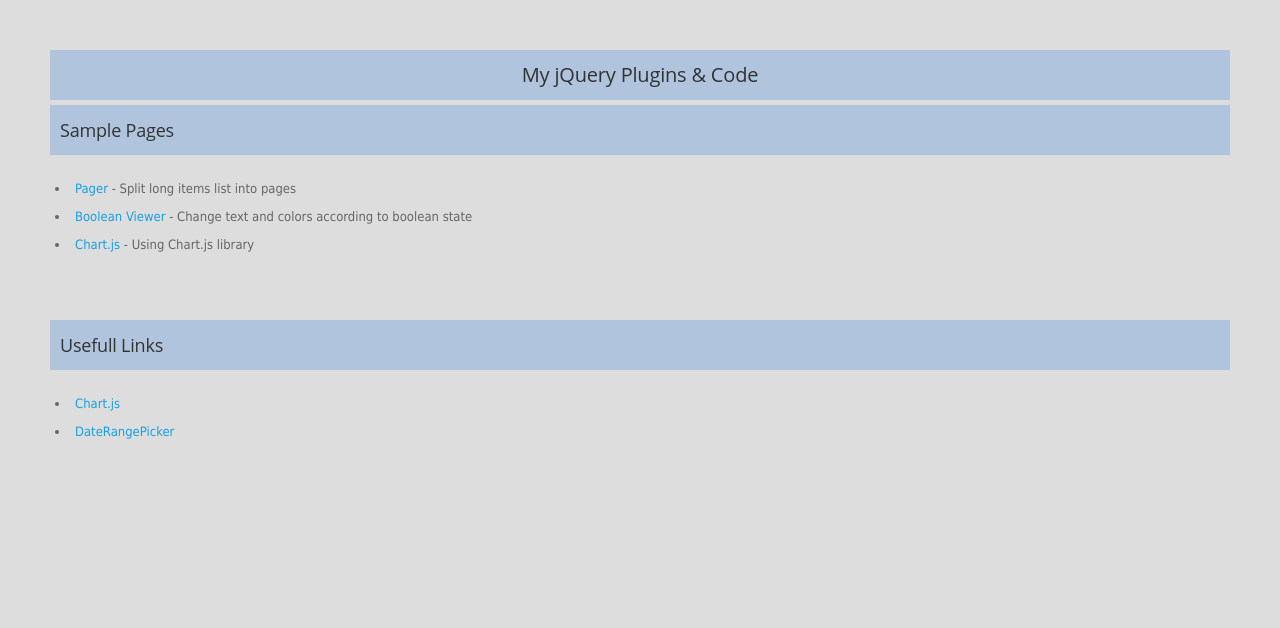
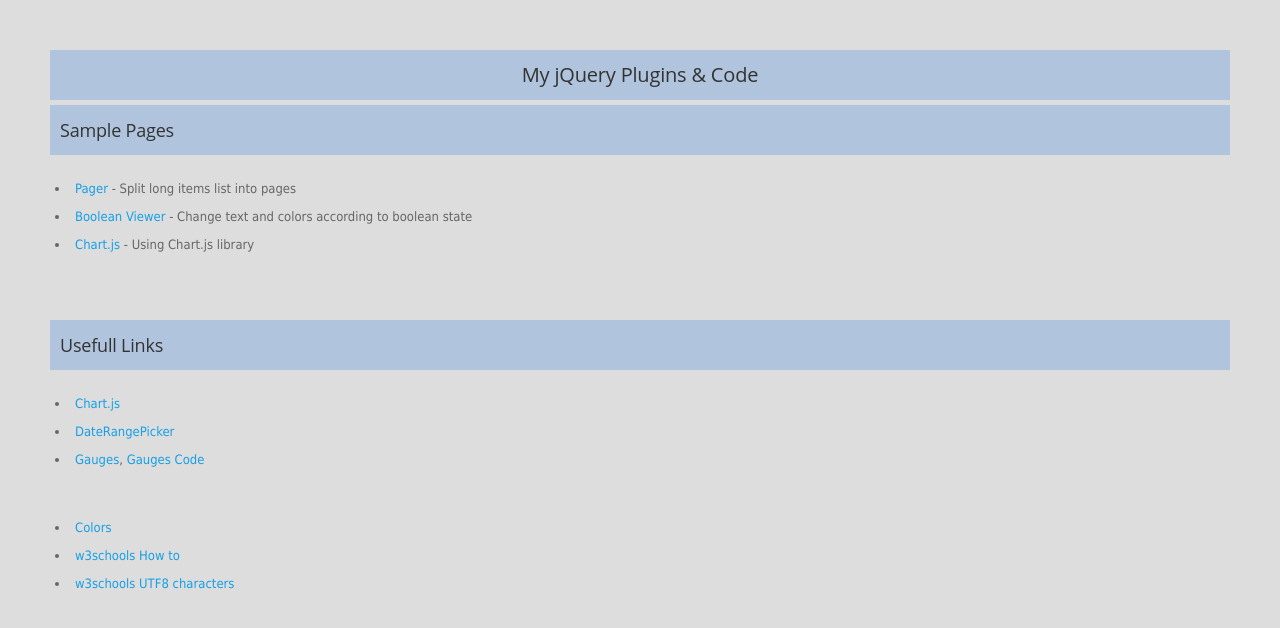
Before and after one commit to AtaraHalamish/myWebCode, a plain HTML site: page index.html in a window 1280 px wide. Drawn offline with Linux system fonts and the light colour scheme.

Commit message:
change index

```diff
--- a/index.html
+++ b/index.html
@@ -58,6 +58,13 @@ li {
   <ul>
     <li><a href="https://www.chartjs.org/" target="_blank">Chart.js</a></li>
     <li><a href="https://www.daterangepicker.com/" target="_blank">DateRangePicker</a></li>
+    <li><a href="https://canvas-gauges.com/" target="_blank">Gauges</a>, <a href="https://github.com/Mikhus/canvas-gauges" target="_blank">Gauges Code</a></li>
+  </ul>
+
+  <ul>
+    <li><a href="https://www.colors.tools/" target="_blank">Colors</a></li>
+    <li><a href="https://www.w3schools.com/howto/default.asp" target="_blank">w3schools How to</a></li>
+    <li><a href="https://www.w3schools.com/charsets/ref_utf_basic_latin.asp" target="_blank">w3schools UTF8 characters</a></li>
   </ul>
 
   <hr>
```
